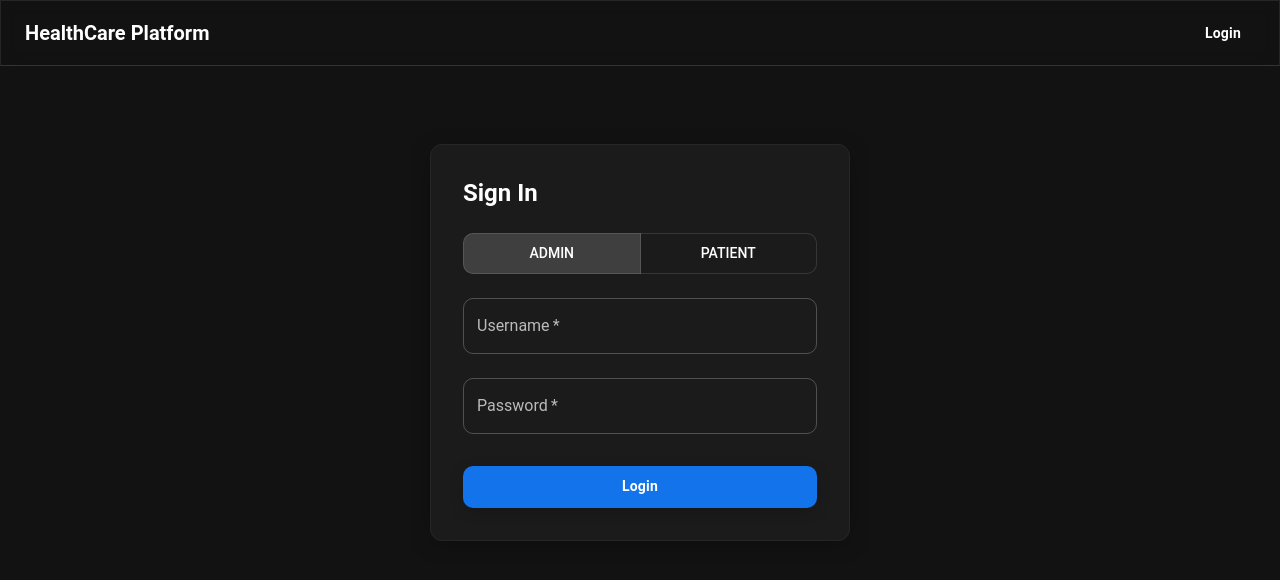
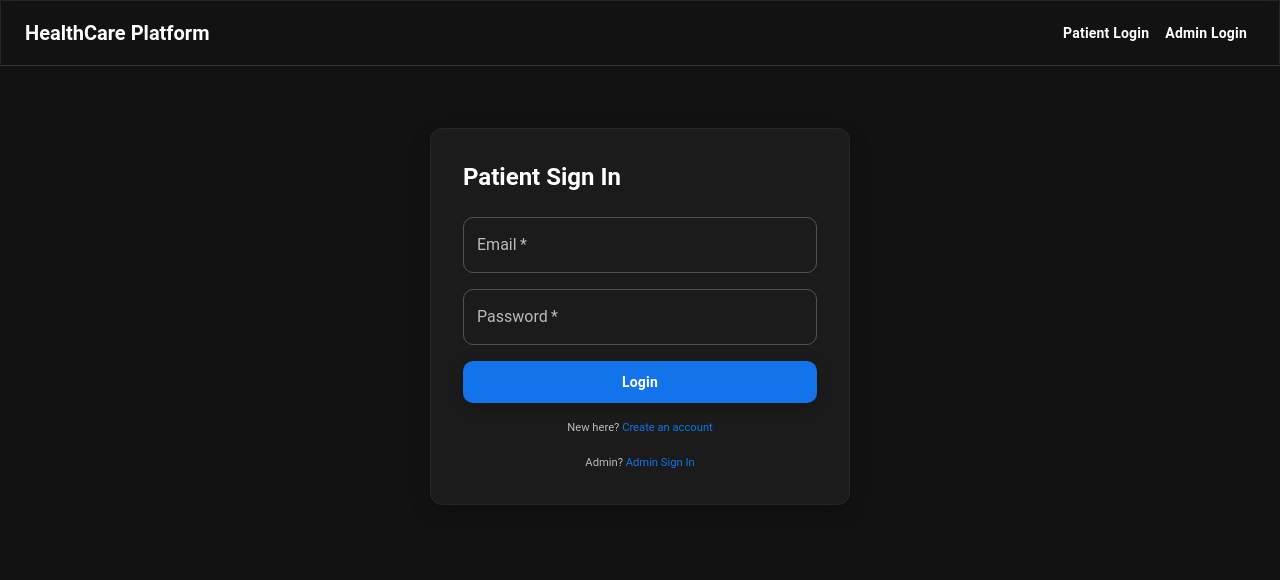
Before and after one commit to tomj0311/hcp, a React (Vite) app in the folder frontend/: page /login in a window 1280 px wide. Shown: the top 580 px of the page. Built offline with nearby package versions, Linux system fonts and the light colour scheme.

Commit message:
Add AdminLogin component for admin authentication with error handling

```diff
--- /dev/null
+++ b/frontend/src/components/AdminLogin.jsx
@@ -0,0 +1,41 @@
+import React, { useState } from 'react';
+import { TextField, Button, Paper, Typography, Stack, Link as MuiLink } from '@mui/material';
+import { Link, useNavigate } from 'react-router-dom';
+import axios from 'axios';
+
+export default function AdminLogin({ onLogin }){
+  const [username,setUsername] = useState('');
+  const [password,setPassword] = useState('');
+  const [error,setError] = useState(null);
+  const [loading,setLoading] = useState(false);
+  const nav = useNavigate();
+
+  const submit = async (e)=>{
+    e.preventDefault();
+    setLoading(true); setError(null);
+    try {
+      const res = await axios.post(import.meta.env.VITE_API_URL + '/auth/login', { username, password });
+      if(res.data.role !== 'admin'){
+        setError('Not an admin account');
+      } else {
+        onLogin(res.data);
+      }
+    } catch(e){ setError('Invalid credentials'); }
+    finally { setLoading(false); }
+  };
+
+  return (
+    <Paper component="form" onSubmit={submit} sx={{p:{xs:3, sm:4}, maxWidth:{xs:360, sm:420}, mx:'auto', mt:{xs:2, sm:3}, boxShadow:(theme)=> theme.palette.mode==='dark'? '0 6px 26px -10px rgba(0,0,0,0.65)':'0 6px 24px -8px rgba(0,0,0,0.08)'}} aria-label="Admin login form">
+      <Typography variant="h5" sx={{fontWeight:700, mb:3, fontSize:{xs:'1.25rem', sm:'1.5rem'}}}>Admin Sign In</Typography>
+      <Stack spacing={2}>
+        <TextField label="Username" value={username} onChange={e=> setUsername(e.target.value)} fullWidth required size={window.innerWidth < 600 ? 'small':'medium'} inputProps={{'aria-label':'username'}} />
+        <TextField label="Password" type="password" value={password} onChange={e=> setPassword(e.target.value)} fullWidth required size={window.innerWidth < 600 ? 'small':'medium'} inputProps={{'aria-label':'password'}} />
+        {error && <Typography color="error" sx={{fontSize:{xs:'0.75rem', sm:'0.8rem'}}} role="alert">{error}</Typography>}
+        <Button variant="contained" type="submit" fullWidth disabled={loading} sx={{py:{xs:1, sm:1.1}, fontSize:{xs:'0.85rem', sm:'0.9rem'}}} aria-label="admin login button">{loading? 'Signing in...':'Login'}</Button>
+        <Typography variant="caption" color="text.secondary" sx={{textAlign:'center', mt:1, fontSize:{xs:'0.65rem', sm:'0.7rem'}}}>
+          Need patient access? <MuiLink component={Link} to="/login">Patient Sign In</MuiLink>
+        </Typography>
+      </Stack>
+    </Paper>
+  );
+}
--- a/frontend/src/components/Dashboard.jsx
+++ b/frontend/src/components/Dashboard.jsx
@@ -30,7 +30,7 @@ export default function Dashboard({ token, onRequestConsult, mode, onToggleMode,
   },[]);
 
   return (
-    <Box sx={{mt:{xs:2, md:3}, px:{xs:1, sm:0}}}>
+    <Box sx={{px:{xs:1, sm:0}}}>
       <Stack direction={{xs:'column', sm:'row'}} justifyContent="space-between" alignItems={{xs:'flex-start', sm:'center'}} spacing={{xs:2, sm:0}} sx={{mb:3}}>
 	  <Typography variant="h5" sx={{fontWeight:700, fontSize:{xs:'1.25rem', sm:'1.5rem'}}}>{role==='patient'? 'Patient Dashboard':'Admin Dashboard'}</Typography>
         <Stack direction="row" spacing={1} alignItems="center">
--- a/frontend/src/components/DoctorRegistration.jsx
+++ b/frontend/src/components/DoctorRegistration.jsx
@@ -22,7 +22,7 @@ export default function DoctorRegistration(){
   };
 
   return (
-    <Paper sx={{p:{xs:3, md:5}, maxWidth:{xs:350, sm:900}, mx:'auto', mt:{xs:2, sm:4, md:6}, boxShadow:(theme)=> theme.palette.mode==='dark'? '0 6px 28px -8px rgba(0,0,0,0.7)':'0 6px 24px -8px rgba(0,0,0,0.1)'}}>
+    <Paper sx={{p:{xs:3, md:5}, maxWidth:{xs:350, sm:900}, mx:'auto', mt:{xs:1, sm:2}, boxShadow:(theme)=> theme.palette.mode==='dark'? '0 6px 28px -8px rgba(0,0,0,0.7)':'0 6px 24px -8px rgba(0,0,0,0.1)'}}>
       <Typography variant="h5" sx={{fontWeight:700, mb:3, fontSize:{xs:'1.25rem', sm:'1.5rem'}}}>Doctor Registration</Typography>
       {status && <Alert severity={status.includes('failed')?'error':'success'} sx={{mb:2}}>{status}</Alert>}
       <Box component="form" onSubmit={submit} noValidate>
--- a/frontend/src/components/LoginForm.jsx
+++ b/frontend/src/components/LoginForm.jsx
@@ -1,40 +1,42 @@
 import React, { useState } from 'react';
-import { TextField, Button, Box, Typography, Paper, ToggleButton, ToggleButtonGroup } from '@mui/material';
+import { TextField, Button, Typography, Paper, Stack, Link as MuiLink } from '@mui/material';
 import axios from 'axios';
+import { Link } from 'react-router-dom';
 
 export default function LoginForm({ onLogin }){
-  const [username,setUsername] = useState('');
+  const [email,setEmail] = useState('');
   const [password,setPassword] = useState('');
   const [error,setError] = useState(null);
-  const [loginType,setLoginType] = useState('admin');
+  const [loading,setLoading] = useState(false);
 
   const submit = async (e)=>{
     e.preventDefault();
+    setError(null); setLoading(true);
     try {
-      let payload;
-      if(loginType==='patient'){
-        payload = { username, password }; // username treated as email on backend
+      const res = await axios.post(import.meta.env.VITE_API_URL + '/auth/login', { username: email, password });
+      if(res.data.role === 'admin'){
+        setError('Use admin login page for admin accounts');
       } else {
-        payload = { username, password };
+        onLogin(res.data);
       }
-      const res = await axios.post(import.meta.env.VITE_API_URL + '/auth/login', payload);
-      onLogin(res.data);
-    } catch(e){
-  setError('Invalid credentials');
-    }
+    } catch(e){ setError('Invalid credentials'); } finally { setLoading(false); }
   };
 
   return (
-    <Paper component="form" onSubmit={submit} sx={{p:{xs:3, sm:4}, maxWidth:{xs:350, sm:420}, mx:'auto', mt:{xs:4, sm:6, md:10}, boxShadow:(theme)=> theme.palette.mode==='dark'? '0 4px 24px -8px rgba(0,0,0,0.6)':'0 4px 20px -6px rgba(0,0,0,0.08)'}} aria-label="Login form">
-      <Typography variant="h5" gutterBottom sx={{fontWeight:700, mb:3, fontSize:{xs:'1.25rem', sm:'1.5rem'}}}>Sign In</Typography>
-      <ToggleButtonGroup exclusive value={loginType} onChange={(e,val)=> val && setLoginType(val)} fullWidth size="small" sx={{mb:1, '& .MuiToggleButton-root':{fontSize:{xs:'0.8rem', sm:'0.875rem'}}}} aria-label="login type">
-        <ToggleButton value="admin" data-role="login-admin-mode">Admin</ToggleButton>
-        <ToggleButton value="patient" data-role="login-patient-mode">Patient</ToggleButton>
-      </ToggleButtonGroup>
-      <TextField label={loginType==='patient' ? 'Email' : 'Username'} fullWidth margin="normal" value={username} onChange={e=>setUsername(e.target.value)} required inputProps={{'aria-label':'username'}} size={window.innerWidth < 600 ? 'small' : 'medium'} />
-      <TextField label="Password" type="password" fullWidth margin="normal" value={password} onChange={e=>setPassword(e.target.value)} required inputProps={{'aria-label':'password'}} size={window.innerWidth < 600 ? 'small' : 'medium'} />
-      {error && <Typography color="error" role="alert" sx={{fontSize:{xs:'0.8rem', sm:'0.875rem'}}}>{error}</Typography>}
-  <Button variant="contained" fullWidth type="submit" sx={{mt:3, py:{xs:1, sm:1.1}, fontSize:{xs:'0.85rem', sm:'0.875rem'}}} aria-label="login button">Login</Button>
+    <Paper component="form" onSubmit={submit} sx={{p:{xs:3, sm:4}, maxWidth:{xs:360, sm:420}, mx:'auto', mt:{xs:2, sm:3}, boxShadow:(theme)=> theme.palette.mode==='dark'? '0 6px 26px -10px rgba(0,0,0,0.6)':'0 6px 24px -8px rgba(0,0,0,0.08)'}} aria-label="Patient login form">
+      <Typography variant="h5" sx={{fontWeight:700, mb:3, fontSize:{xs:'1.25rem', sm:'1.5rem'}}}>Patient Sign In</Typography>
+      <Stack spacing={2}>
+        <TextField label="Email" type="email" fullWidth value={email} onChange={e=> setEmail(e.target.value)} required size={window.innerWidth < 600 ? 'small' : 'medium'} inputProps={{'aria-label':'username'}} />
+        <TextField label="Password" type="password" fullWidth value={password} onChange={e=> setPassword(e.target.value)} required size={window.innerWidth < 600 ? 'small' : 'medium'} inputProps={{'aria-label':'password'}} />
+        {error && <Typography color="error" role="alert" sx={{fontSize:{xs:'0.75rem', sm:'0.8rem'}}}>{error}</Typography>}
+        <Button variant="contained" fullWidth type="submit" disabled={loading} sx={{mt:1, py:{xs:1, sm:1.1}, fontSize:{xs:'0.85rem', sm:'0.875rem'}}} aria-label="login button">{loading? 'Signing in...':'Login'}</Button>
+        <Typography variant="caption" sx={{textAlign:'center', mt:1, fontSize:{xs:'0.65rem', sm:'0.7rem'}}} color="text.secondary">
+          New here? <MuiLink component={Link} to="/signup" underline="hover">Create an account</MuiLink>
+        </Typography>
+        <Typography variant="caption" sx={{textAlign:'center', fontSize:{xs:'0.65rem', sm:'0.7rem'}}} color="text.secondary">
+          Admin? <MuiLink component={Link} to="/adminLogin" underline="hover">Admin Sign In</MuiLink>
+        </Typography>
+      </Stack>
     </Paper>
   );
 }
--- a/frontend/src/components/Pricing.jsx
+++ b/frontend/src/components/Pricing.jsx
@@ -15,7 +15,7 @@ export default function Pricing(){
     if(res.data.url) window.location.href = res.data.url;
   };
   return (
-    <Box sx={{mt:{xs:2, sm:4, md:6}, px:{xs:1, sm:2}}}>
+    <Box sx={{px:{xs:1, sm:2}}}>
       <Typography variant="h4" sx={{fontWeight:700, mb:{xs:3, md:5}, fontSize:{xs:'1.8rem', sm:'2.125rem'}}} align="center">Pricing</Typography>
       <Grid container spacing={{xs:2, sm:3, md:4}} sx={{mt:1, justifyContent:'center'}}>
         {tiers.map(t => (
--- a/frontend/src/components/RegistrationForm.jsx
+++ b/frontend/src/components/RegistrationForm.jsx
@@ -34,7 +34,7 @@ export default function RegistrationForm(){
   };
 
   return (
-    <Paper component="form" onSubmit={submit} sx={{p:{xs:3, sm:4}, maxWidth:{xs:350, sm:600}, mx:'auto', mt:{xs:2, sm:3}, mb:{xs:2, sm:0}}}>
+    <Paper component="form" onSubmit={submit} sx={{p:{xs:3, sm:4}, maxWidth:{xs:350, sm:600}, mx:'auto', mt:{xs:1, sm:2}, mb:{xs:2, sm:0}}}>
       <Typography variant="h6" gutterBottom sx={{fontSize:{xs:'1.1rem', sm:'1.25rem'}}}>Register as Doctor or Patient</Typography>
       <ToggleButtonGroup value={role} exclusive onChange={(e,val)=> val && setRole(val)} aria-label="role select" fullWidth sx={{'& .MuiToggleButton-root':{fontSize:{xs:'0.8rem', sm:'0.875rem'}}}}>
         <ToggleButton value="patient" aria-label="patient" data-role="register-patient-mode">Patient</ToggleButton>
--- a/frontend/src/pages/App.jsx
+++ b/frontend/src/pages/App.jsx
@@ -12,6 +12,7 @@ import DoctorRegistration from '../components/DoctorRegistration.jsx';
 import Pricing from '../components/Pricing.jsx';
 import SideNav, { getDrawerWidth } from '../components/SideNav.jsx';
 import Consultation from '../components/Consultation.jsx';
+import AdminLogin from '../components/AdminLogin.jsx';
 
 function ProtectedRoute({ auth, children }){
   if(!auth) return <Navigate to="/login" replace />;
@@ -48,7 +49,7 @@ export default function App(){
     try { return localStorage.getItem('hcp_nav_collapsed') === '1'; } catch { return false; }
   });
   const drawerWidth = getDrawerWidth(navCollapsed);
-  const showNav = auth && window.location.pathname !== '/login';
+  const showNav = auth && window.location.pathname !== '/login' && window.location.pathname !== '/adminLogin' && window.location.pathname !== '/signup';
   const isMobile = window.innerWidth < 768;
 
   return (
@@ -87,17 +88,20 @@ export default function App(){
           )}
           <Typography variant="h6" sx={{fontWeight:700, fontSize:{xs:'1.1rem', sm:'1.25rem'}}}>HealthCare Platform</Typography>
           <Box sx={{flexGrow:1}} />
-          {!auth && <Button component={Link} to="/login" color="inherit" sx={{fontSize:{xs:'0.8rem', sm:'0.875rem'}}}>Login</Button>}
+          {!auth && <Button component={Link} to="/login" color="inherit" sx={{fontSize:{xs:'0.8rem', sm:'0.875rem'}}}>Patient Login</Button>}
+          {!auth && <Button component={Link} to="/adminLogin" color="inherit" sx={{fontSize:{xs:'0.8rem', sm:'0.875rem'}}}>Admin Login</Button>}
           {auth && <Button onClick={logout} color="inherit" sx={{fontSize:{xs:'0.8rem', sm:'0.875rem'}}}>Logout</Button>}
         </Toolbar>
     </AppBar>
     {/* Spacer to offset the fixed AppBar height so content never slides underneath */}
     <Toolbar sx={{ minHeight:{xs:56, sm:64}, mb: 0 }} />
   {showNav && <SideNav role={auth?.role} onLogout={logout} collapsed={navCollapsed} />}
-  <Box component="main" sx={{ flexGrow:1, ml: showNav && !isMobile? `${drawerWidth}px`:0, px:{xs:1, sm:2, md:3}, pb:{xs:3, md:6}, transition:'margin-left .25s ease', position:'relative', zIndex: 0 }}>
+  <Box component="main" sx={{ flexGrow:1, ml: showNav && !isMobile? `${drawerWidth}px`:0, px:{xs:1, sm:2, md:3}, pt:{xs:3, sm:4, md:5}, pb:{xs:3, md:6}, transition:'margin-left .25s ease', position:'relative', zIndex: 0 }}>
         <Routes>
           <Route path="/" element={<ProtectedRoute auth={auth}><Dashboard token={auth?.token} role={auth?.role} mode={mode} onToggleMode={()=> setMode(m=> m==='dark'?'light':'dark')} onRequestConsult={requestConsult} /></ProtectedRoute>} />
           <Route path="/login" element={auth? <Navigate to="/" replace />:<LoginForm onLogin={data=> { setAuth(data); localStorage.setItem('hcp_auth', JSON.stringify(data)); nav('/'); }} />} />
+          <Route path="/adminLogin" element={auth? <Navigate to="/" replace />:<AdminLogin onLogin={data=> { setAuth(data); localStorage.setItem('hcp_auth', JSON.stringify(data)); nav('/'); }} />} />
+          <Route path="/signup" element={auth? <Navigate to="/" replace />:<PatientRegistration />} />
           <Route path="/register" element={<AdminRoute auth={auth}><RegistrationForm /></AdminRoute>} />
           <Route path="/register/patient" element={<AdminRoute auth={auth}><PatientRegistration /></AdminRoute>} />
           <Route path="/register/doctor" element={<AdminRoute auth={auth}><DoctorRegistration /></AdminRoute>} />
```
Also changed, not shown: frontend/src/components/Consultation.jsx (+38 -62 lines).
